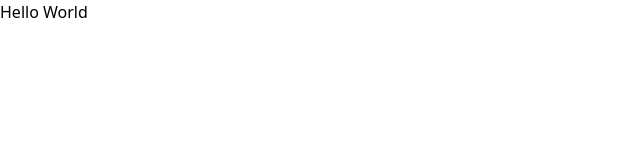
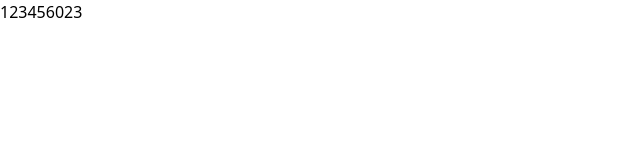
Before and after one commit to aayushhhpaliwal/Mae-StoreFront, a Next.js app: page / in a window 1280 px wide. Shown: the top 160 px of the page, without its empty margins (0-640 px from the left). Built offline with nearby package versions, Linux system fonts and the light colour scheme.

Commit message:
checking the file

```diff
--- a/pages/index.tsx
+++ b/pages/index.tsx
@@ -3,7 +3,7 @@ import check from "@/maestore";
 import type { GetStaticProps, InferGetStaticPropsType } from "next"
 
 export async function getStaticProps() {
-    const products =[1,2,3]
+    const products =[1,2,3,456023]
     return{
       props : {
         products
@@ -18,7 +18,7 @@ export default function Home( {
 
   return(
     <div>
-      Hello World
+      { products }
     </div>
   )
 }
```
